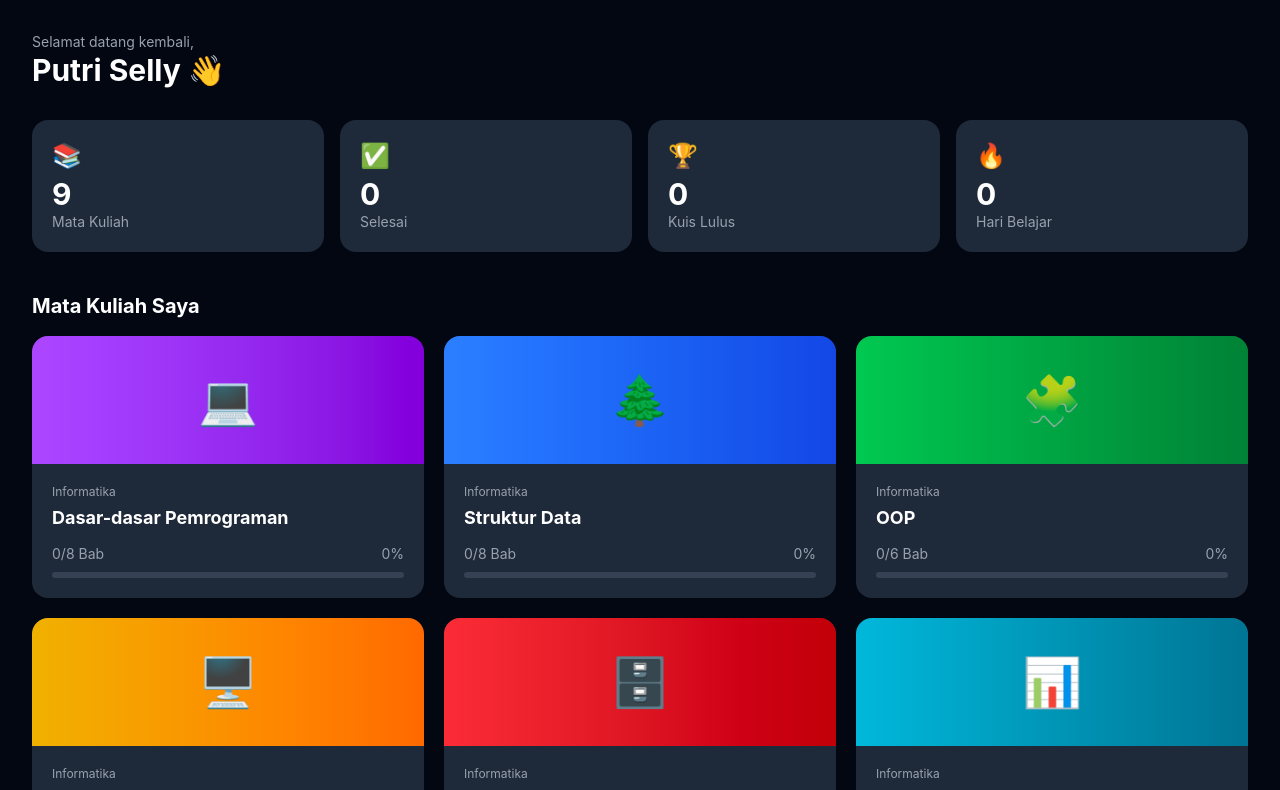
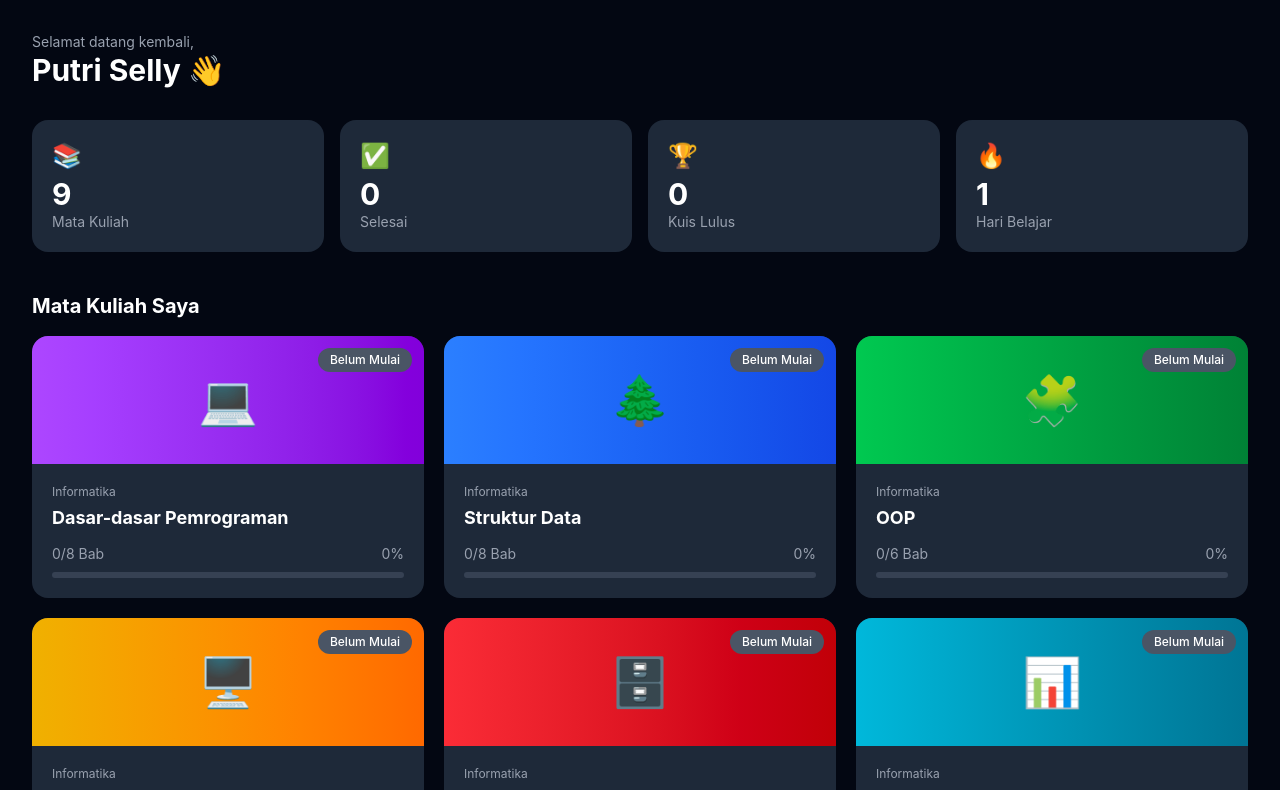
Before and after one commit to putriselly/web-edukasi, a React (Vite) app: page / in a window 1280 px wide. Shown: the top 790 px of the page. Built offline with nearby package versions, Linux system fonts and the light colour scheme.

Commit message:
fase 5 - progress tracking selesai

```diff
--- a/src/pages/Home.jsx
+++ b/src/pages/Home.jsx
@@ -1,11 +1,18 @@
+import { useEffect, useState } from 'react';
 import { useNavigate } from 'react-router-dom';
 import { courses } from '../data/courses';
-import { getProgress, getQuizScores } from '../utils/storage';
+import { getProgress, getQuizScores, updateStreak } from '../utils/storage';
 
 export default function Home() {
   const navigate = useNavigate();
+  const [streak, setStreak] = useState(0);
   const progress = getProgress();
   const quizScores = getQuizScores();
+
+  useEffect(() => {
+    const s = updateStreak();
+    setStreak(s.days);
+  }, []);
 
   const totalSelesai = courses.filter(c => {
     const done = progress[c.id] || [];
@@ -43,7 +50,7 @@ export default function Home() {
         </div>
         <div className="bg-gray-800 rounded-2xl p-5">
           <div className="text-2xl mb-1">🔥</div>
-          <div className="text-3xl font-bold">0</div>
+          <div className="text-3xl font-bold">{streak}</div>
           <div className="text-gray-400 text-sm">Hari Belajar</div>
         </div>
       </div>
@@ -56,14 +63,27 @@ export default function Home() {
           const total = course.chapters.length;
           const pct = total > 0 ? Math.round((done.length / total) * 100) : 0;
 
+          let status = 'Belum Mulai';
+          let statusColor = 'bg-gray-600';
+          if (done.length > 0 && done.length < total) {
+            status = 'Sedang Berjalan';
+            statusColor = 'bg-blue-500';
+          } else if (done.length === total && total > 0) {
+            status = 'Selesai';
+            statusColor = 'bg-green-500';
+          }
+
           return (
             <div
               key={course.id}
               onClick={() => navigate(`/course/${course.id}`)}
               className="bg-gray-800 rounded-2xl overflow-hidden cursor-pointer hover:scale-105 transition-transform"
             >
-              <div className={`bg-gradient-to-r ${course.color} h-32 flex items-center justify-center text-5xl`}>
+              <div className={`bg-gradient-to-r ${course.color} h-32 flex items-center justify-center text-5xl relative`}>
                 {course.icon}
+                <span className={`absolute top-3 right-3 text-xs px-3 py-1 rounded-full text-white font-medium ${statusColor}`}>
+                  {status}
+                </span>
               </div>
               <div className="p-5">
                 <div className="text-xs text-gray-400 mb-1">Informatika</div>
--- a/src/utils/storage.js
+++ b/src/utils/storage.js
@@ -1,5 +1,6 @@
 const PROGRESS_KEY = 'web-edukasi-progress';
 const QUIZ_KEY = 'web-edukasi-quiz';
+const STREAK_KEY = 'web-edukasi-streak';
 
 export const getProgress = () => {
   const data = localStorage.getItem(PROGRESS_KEY);
@@ -26,3 +27,23 @@ export const saveQuizScore = (courseId, chapterId, score) => {
   scores[courseId][chapterId] = score;
   localStorage.setItem(QUIZ_KEY, JSON.stringify(scores));
 };
+
+export const getStreak = () => {
+  const data = localStorage.getItem(STREAK_KEY);
+  return data ? JSON.parse(data) : { days: 0, lastVisit: null };
+};
+
+export const updateStreak = () => {
+  const streak = getStreak();
+  const today = new Date().toDateString();
+  if (streak.lastVisit === today) return streak;
+  const yesterday = new Date();
+  yesterday.setDate(yesterday.getDate() - 1);
+  const isConsecutive = streak.lastVisit === yesterday.toDateString();
+  const newStreak = {
+    days: isConsecutive ? streak.days + 1 : 1,
+    lastVisit: today
+  };
+  localStorage.setItem(STREAK_KEY, JSON.stringify(newStreak));
+  return newStreak;
+};
```
